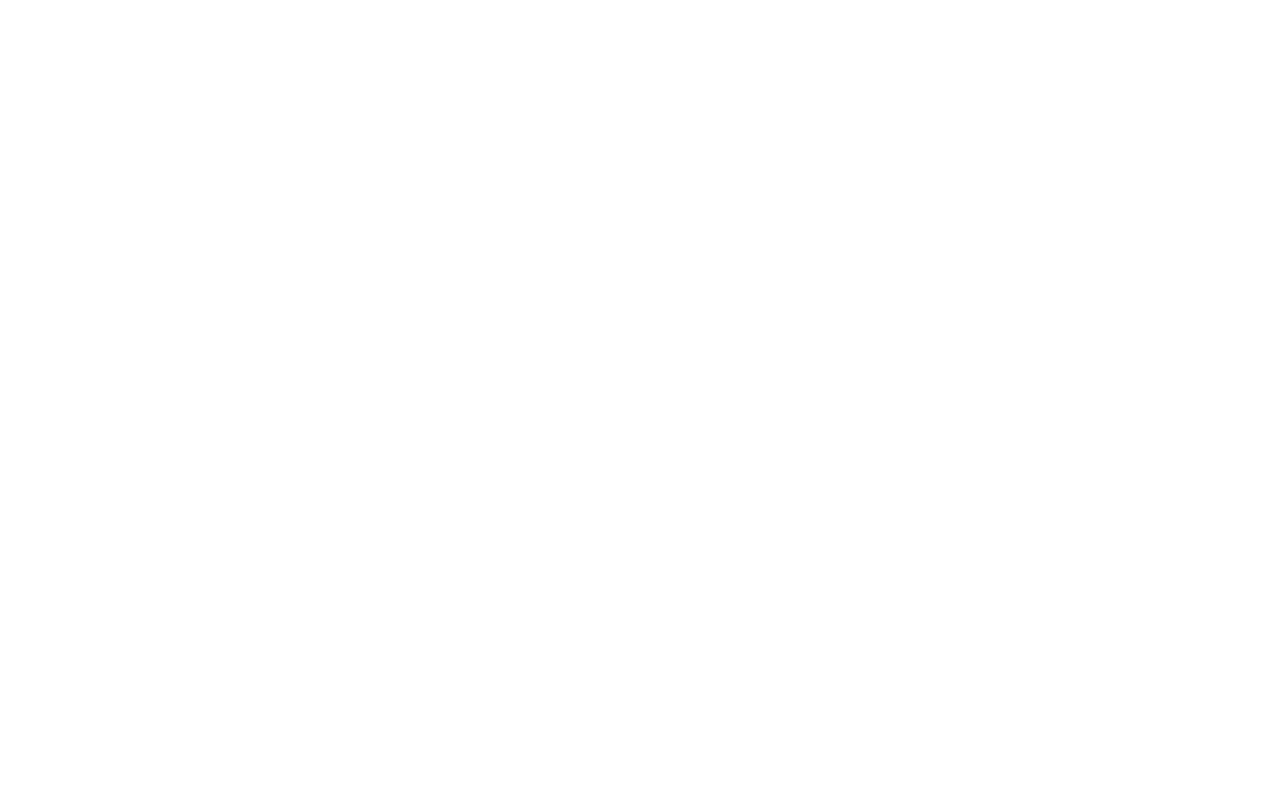
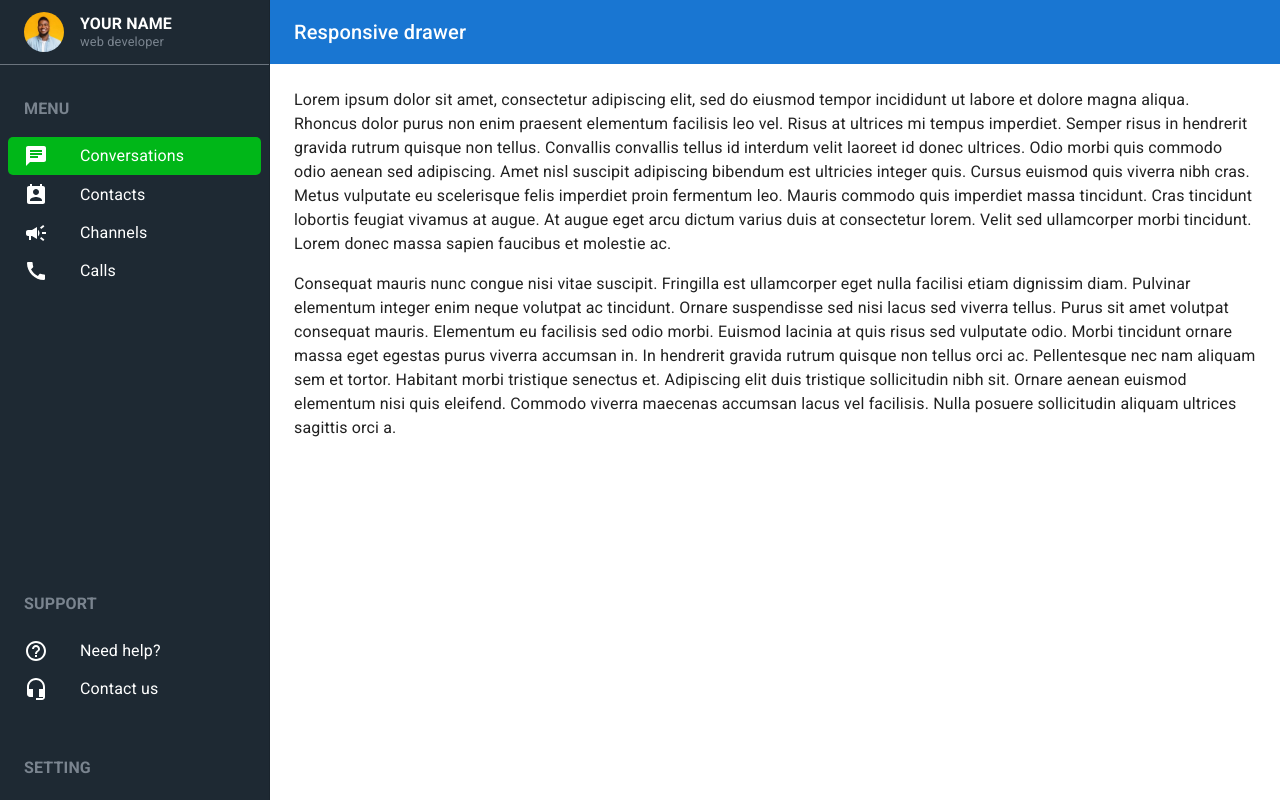
Before and after one commit to Meiti-021/react-chat-app, a React (Vite) app: page / in a window 1280 px wide. Built offline with nearby package versions, Linux system fonts and the light colour scheme.

Commit message:
create app navigation bar

```diff
--- a/src/App.tsx
+++ b/src/App.tsx
@@ -1,6 +1,14 @@
 import "./App.css";
+import { BrowserRouter as Router } from "react-router-dom";
+import AppContainer from "./components/AppContainer";
 function App() {
-  return <></>;
+  return (
+    <>
+      <Router>
+        <AppContainer />
+      </Router>
+    </>
+  );
 }
 
 export default App;
--- /dev/null
+++ b/src/components/AppContainer.tsx
@@ -0,0 +1,286 @@
+import * as React from "react";
+import AppBar from "@mui/material/AppBar";
+import Box from "@mui/material/Box";
+import CssBaseline from "@mui/material/CssBaseline";
+import Divider from "@mui/material/Divider";
+import Drawer from "@mui/material/Drawer";
+import IconButton from "@mui/material/IconButton";
+import List from "@mui/material/List";
+import ListItem from "@mui/material/ListItem";
+import ListItemIcon from "@mui/material/ListItemIcon";
+import ListItemText from "@mui/material/ListItemText";
+import MenuIcon from "@mui/icons-material/Menu";
+import Toolbar from "@mui/material/Toolbar";
+import Typography from "@mui/material/Typography";
+import ChatIcon from "@mui/icons-material/Chat";
+import PermContactCalendarIcon from "@mui/icons-material/PermContactCalendar";
+import CampaignIcon from "@mui/icons-material/Campaign";
+import CallIcon from "@mui/icons-material/Call";
+import HelpOutlineIcon from "@mui/icons-material/HelpOutline";
+import HeadsetMicIcon from "@mui/icons-material/HeadsetMic";
+import SettingsIcon from "@mui/icons-material/Settings";
+import Brightness4Icon from "@mui/icons-material/Brightness4";
+import LogoutIcon from "@mui/icons-material/Logout";
+import { NavLink } from "react-router-dom";
+import { Avatar, Stack } from "@mui/material";
+
+const drawerWidth = 270;
+
+const menuItems = [
+  {
+    title: "MENU",
+    items: [
+      {
+        title: "Conversations",
+        icon: <ChatIcon sx={{ color: "white" }} />,
+      },
+      {
+        title: "Contacts",
+        icon: <PermContactCalendarIcon sx={{ color: "white" }} />,
+      },
+      {
+        title: "Channels",
+        icon: <CampaignIcon sx={{ color: "white" }} />,
+      },
+      {
+        title: "Calls",
+        icon: <CallIcon sx={{ color: "white" }} />,
+      },
+    ],
+  },
+  {
+    title: "SUPPORT",
+    items: [
+      {
+        title: "Need help?",
+        icon: <HelpOutlineIcon sx={{ color: "white" }} />,
+      },
+      {
+        title: "Contact us",
+        icon: <HeadsetMicIcon sx={{ color: "white" }} />,
+      },
+    ],
+  },
+  {
+    title: "SETTING",
+    items: [
+      {
+        title: "Account",
+        icon: <SettingsIcon sx={{ color: "white" }} />,
+      },
+      {
+        title: "Dark mode",
+        icon: <Brightness4Icon sx={{ color: "white" }} />,
+      },
+      {
+        title: "Log out",
+        icon: <LogoutIcon sx={{ color: "white" }} />,
+      },
+    ],
+  },
+];
+
+interface Props {
+  /**
+   * Injected by the documentation to work in an iframe.
+   * You won't need it on your project.
+   */
+  window?: () => Window;
+}
+
+export default function AppContainer(props: Props) {
+  const { window } = props;
+  const [mobileOpen, setMobileOpen] = React.useState(false);
+
+  const handleDrawerToggle = () => {
+    setMobileOpen(!mobileOpen);
+  };
+
+  const drawer = (
+    <div style={{ height: "100%" }}>
+      <Toolbar>
+        <Box sx={{ display: "flex", alignItems: "center", gap: "1rem" }}>
+          <Avatar src="/assets/users/bob_profile.jpg" />
+          <Stack spacing={-0.5}>
+            <Typography sx={{ color: "white", fontWeight: "bold" }}>
+              YOUR NAME
+            </Typography>
+            <Typography sx={{ color: "#7A848F", fontSize: "0.8rem" }}>
+              web developer
+            </Typography>
+          </Stack>
+        </Box>
+      </Toolbar>
+      <Divider sx={{ bgcolor: "#7A848F" }} />
+      {menuItems.map((item, index) => {
+        return (
+          <List
+            sx={{
+              marginTop: index === menuItems.length - 2 ? "100%" : "1rem",
+              padding: "1rem 0.5rem",
+            }}
+          >
+            <Typography
+              sx={{
+                marginBottom: "1rem",
+                color: "#7A848F",
+                fontWeight: "bold",
+                marginLeft: "1rem",
+              }}
+            >
+              {item.title}
+            </Typography>
+            {item.items.map((element) => (
+              <ListItem
+                key={element.title}
+                sx={{
+                  padding: "0 0",
+                  display: "flex",
+                  justifyContent: "flex-start",
+                  color: "white",
+                }}
+              >
+                <NavLink
+                  style={({ isActive, isPending }) => {
+                    return {
+                      padding: "0.2rem 1rem ",
+                      display: "flex",
+                      alignItems: "center",
+                      textDecoration: "none",
+                      color: "white",
+                      backgroundColor: isActive ? "#00b718" : undefined,
+                      width: "100%",
+                      borderRadius: "5px",
+                    };
+                  }}
+                  to={
+                    element.title === "Conversations"
+                      ? "/"
+                      : `/${element.title.toLocaleLowerCase()}`
+                  }
+                >
+                  <ListItemIcon>{element.icon}</ListItemIcon>
+                  <ListItemText primary={element.title} />
+                </NavLink>
+              </ListItem>
+            ))}
+          </List>
+        );
+      })}
+    </div>
+  );
+
+  const container =
+    window !== undefined ? () => window().document.body : undefined;
+
+  return (
+    <Box sx={{ display: "flex" }}>
+      <CssBaseline />
+      <AppBar
+        position="fixed"
+        elevation={0}
+        sx={{
+          width: { sm: `calc(100% - ${drawerWidth}px)` },
+          ml: { sm: `${drawerWidth}px` },
+        }}
+      >
+        <Toolbar>
+          <IconButton
+            color="inherit"
+            aria-label="open drawer"
+            edge="start"
+            onClick={handleDrawerToggle}
+            sx={{ mr: 2, display: { sm: "none" } }}
+          >
+            <MenuIcon />
+          </IconButton>
+          <Typography variant="h6" noWrap component="div">
+            Responsive drawer
+          </Typography>
+        </Toolbar>
+      </AppBar>
+      <Divider sx={{ bgcolor: "#7A848F" }} />
+      <Box
+        component="nav"
+        sx={{ width: { sm: drawerWidth }, flexShrink: { sm: 0 } }}
+        aria-label="mailbox folders"
+      >
+        {/* The implementation can be swapped with js to avoid SEO duplication of links. */}
+        <Drawer
+          container={container}
+          variant="temporary"
+          open={mobileOpen}
+          onClose={handleDrawerToggle}
+          ModalProps={{
+            keepMounted: true, // Better open performance on mobile.
+          }}
+          sx={{
+            display: { xs: "block", sm: "none" },
+            "& .MuiDrawer-paper": {
+              boxSizing: "border-box",
+              width: drawerWidth,
+              height: "100%",
+            },
+          }}
+          PaperProps={{ sx: { bgcolor: "#1e2933" } }}
+        >
+          {drawer}
+        </Drawer>
+        <Drawer
+          variant="permanent"
+          sx={{
+            display: { xs: "none", sm: "block" },
+            "& .MuiDrawer-paper": {
+              boxSizing: "border-box",
+              width: drawerWidth,
+              height: "100%",
+            },
+          }}
+          PaperProps={{ sx: { bgcolor: "#1e2933" } }}
+          open
+        >
+          {drawer}
+        </Drawer>
+      </Box>
+      <Box
+        component="main"
+        sx={{
+          flexGrow: 1,
+          p: 3,
+          width: { sm: `calc(100% - ${drawerWidth}px)` },
+        }}
+      >
+        <Toolbar />
+        <Typography paragraph>
+          Lorem ipsum dolor sit amet, consectetur adipiscing elit, sed do
+          eiusmod tempor incididunt ut labore et dolore magna aliqua. Rhoncus
+          dolor purus non enim praesent elementum facilisis leo vel. Risus at
+          ultrices mi tempus imperdiet. Semper risus in hendrerit gravida rutrum
+          quisque non tellus. Convallis convallis tellus id interdum velit
+          laoreet id donec ultrices. Odio morbi quis commodo odio aenean sed
+          adipiscing. Amet nisl suscipit adipiscing bibendum est ultricies
+          integer quis. Cursus euismod quis viverra nibh cras. Metus vulputate
+          eu scelerisque felis imperdiet proin fermentum leo. Mauris commodo
+          quis imperdiet massa tincidunt. Cras tincidunt lobortis feugiat
+          vivamus at augue. At augue eget arcu dictum varius duis at consectetur
+          lorem. Velit sed ullamcorper morbi tincidunt. Lorem donec massa sapien
+          faucibus et molestie ac.
+        </Typography>
+        <Typography paragraph>
+          Consequat mauris nunc congue nisi vitae suscipit. Fringilla est
+          ullamcorper eget nulla facilisi etiam dignissim diam. Pulvinar
+          elementum integer enim neque volutpat ac tincidunt. Ornare suspendisse
+          sed nisi lacus sed viverra tellus. Purus sit amet volutpat consequat
+          mauris. Elementum eu facilisis sed odio morbi. Euismod lacinia at quis
+          risus sed vulputate odio. Morbi tincidunt ornare massa eget egestas
+          purus viverra accumsan in. In hendrerit gravida rutrum quisque non
+          tellus orci ac. Pellentesque nec nam aliquam sem et tortor. Habitant
+          morbi tristique senectus et. Adipiscing elit duis tristique
+          sollicitudin nibh sit. Ornare aenean euismod elementum nisi quis
+          eleifend. Commodo viverra maecenas accumsan lacus vel facilisis. Nulla
+          posuere sollicitudin aliquam ultrices sagittis orci a.
+        </Typography>
+      </Box>
+    </Box>
+  );
+}
```
